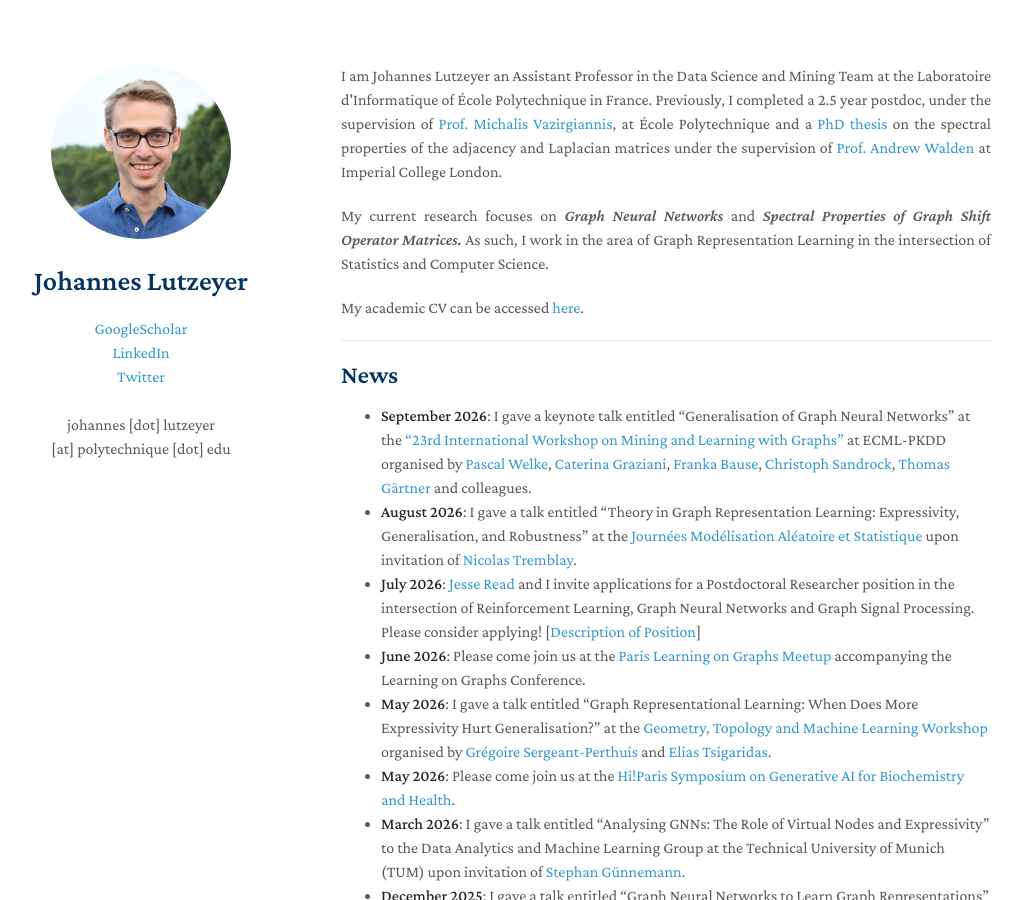
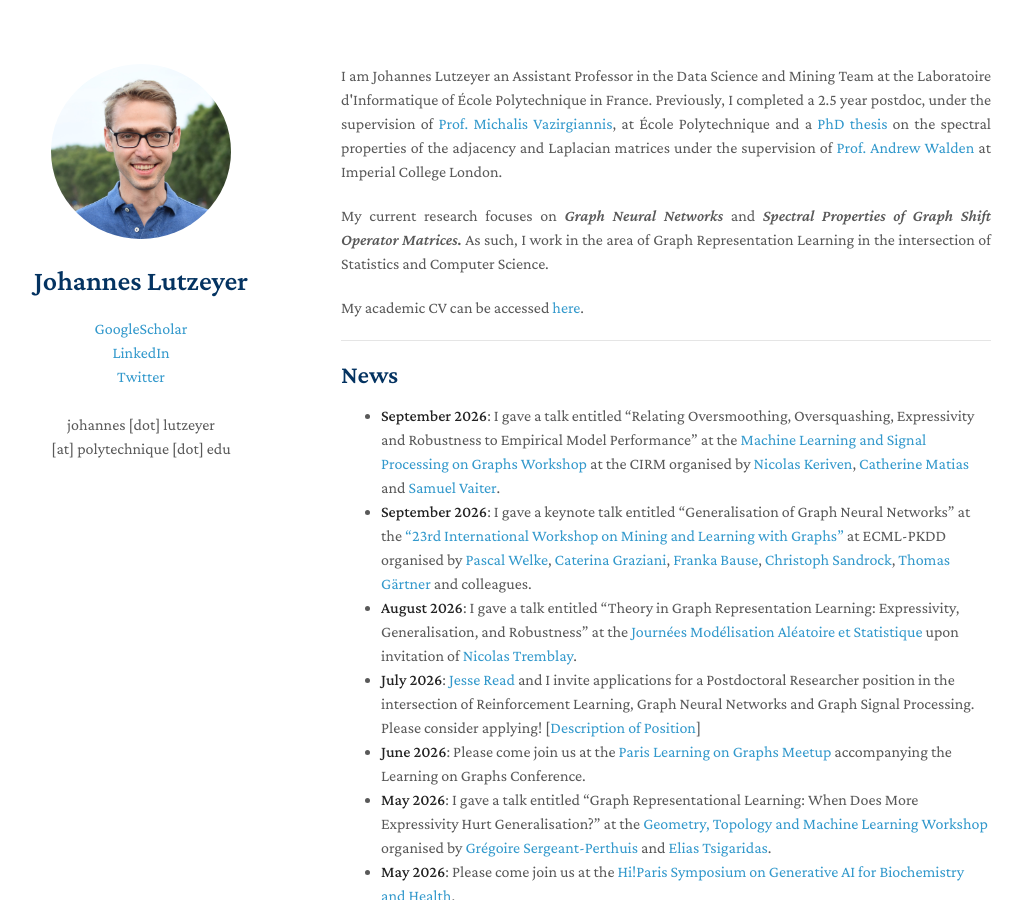
Before and after one commit to johanneslutzeyer/johanneslutzeyer.github.io, a Jekyll site: the page built from index.md, in a window 1280 px wide and 900 px high. Shown: the whole window, without its empty margins (129-1152 px from the left). Built offline with Jekyll 4.4.1, drawn with Linux system fonts in a browser that asks for light colours; our own code applies the rules of GitHub Pages for plain Markdown files; a script that is not in the unit is left out.

Commit message:
Update index.md

```diff
--- a/index.md
+++ b/index.md
@@ -13,6 +13,7 @@ My academic CV can be accessed <a href="https://johanneslutzeyer.com/doc/Johanne
 ---
 
 ## News
+- **September 2026**: I gave a talk entitled "Relating Oversmoothing, Oversquashing, Expressivity and Robustness to Empirical Model Performance" at the <a href="https://conferences.cirm-math.fr/3653.html" target="_blank">Machine Learning and Signal Processing on Graphs Workshop</a> at the CIRM organised by <a href="https://nkeriven.github.io/" target="_blank">Nicolas Keriven</a>, <a href="https://cmatias.perso.math.cnrs.fr/" target="_blank">Catherine Matias </a> and <a href="https://samuelvaiter.com/" target="_blank">Samuel Vaiter</a>.
 - **September 2026**: I gave a keynote talk entitled "Generalisation of Graph Neural Networks" at the <a href="https://mlg-europe.github.io/2026/" target="_blank">"23rd International Workshop on Mining and Learning with Graphs"</a> at ECML-PKDD organised by <a href="https://pwelke.de/" target="_blank">Pascal Welke</a>, <a href="https://sites.google.com/student.unisi.it/caterina-graziani/home" target="_blank">Caterina Graziani</a>, <a href="https://frareba.github.io/" target="_blank">Franka Bause</a>, <a href="https://informatics.tuwien.ac.at/people/christoph-sandrock" target="_blank">Christoph Sandrock</a>,  <a href="https://thomasgaertner.org/" target="_blank">Thomas Gärtner</a> and colleagues.
 - **August 2026**: I gave a talk entitled "Theory in Graph Representation Learning: Expressivity, Generalisation, and Robustness" at the <a href="https://mas2026.sciencesconf.org/" target="_blank">Journées Modélisation Aléatoire et Statistique</a> upon invitation of <a href="https://ntremblay.cnrs.fr/" target="_blank">Nicolas Tremblay</a>.
 - **July 2026**: <a href="https://jmread.github.io/" target=" blank">Jesse Read</a> and I invite applications for a Postdoctoral Researcher position in the intersection of Reinforcement Learning, Graph Neural Networks and Graph Signal Processing. Please consider applying! [<a href="https://johanneslutzeyer.com/doc/2026_07_DGSP_PostDocPosition.pdf" target="_blank">Description of Position</a>]
```
